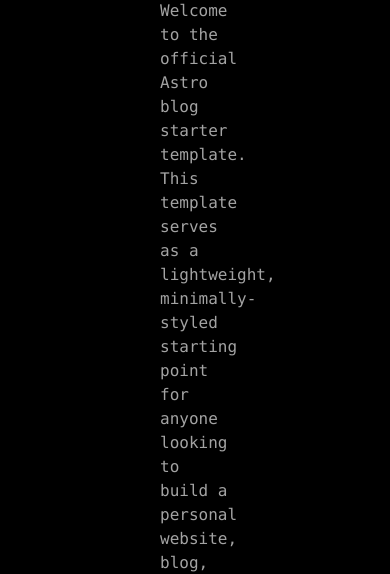
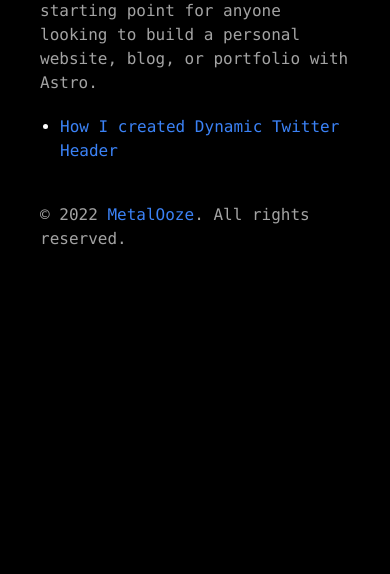
Before and after one commit to ayanprkr/blog, an Astro site: page / in a window 390 px wide. Shown: the part 273-847 px from the top of the page. Built offline with nearby package versions, Linux system fonts and the light colour scheme; Astro itself is replaced by a stand-in of ours.

Commit message:
feat: minor ui update

```diff
--- a/src/components/Footer.astro
+++ b/src/components/Footer.astro
@@ -2,6 +2,6 @@
 const today = new Date();
 ---
 
-<footer class="p-10 text-center text-neutral-400">
+<footer class="py-10 text-left text-neutral-400">
 	&copy; {today.getFullYear()} <a class="text-blue-500 hover:text-blue-600" href="https://github.com/MetalOoze05/">MetalOoze</a>. All rights reserved.
 </footer>
--- a/src/styles/global.css
+++ b/src/styles/global.css
@@ -3,7 +3,7 @@
 @tailwind utilities;
 
 body {
-	@apply bg-black text-white px-40 py-20 font-mono
+	@apply bg-black text-white px-10 py-5 md:px-40 md:py-20 font-mono
 }
 
 p {
```
